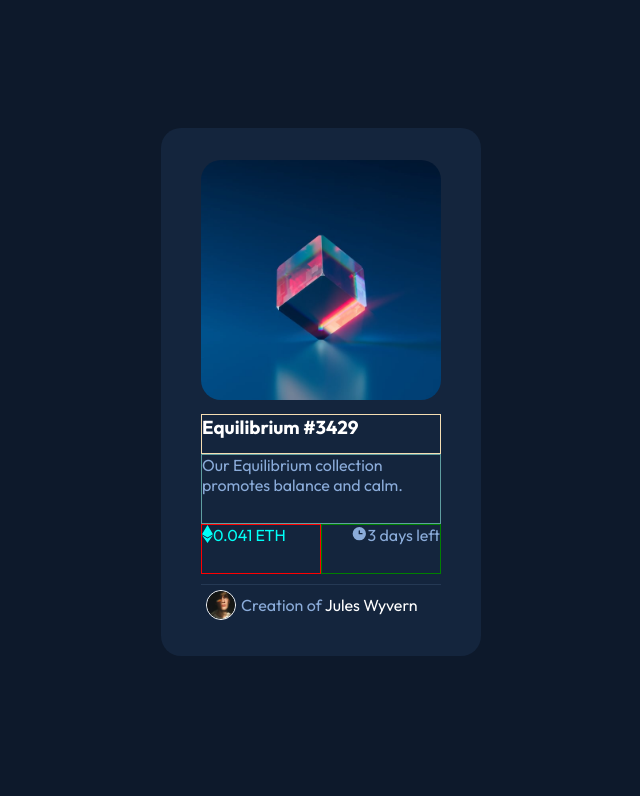
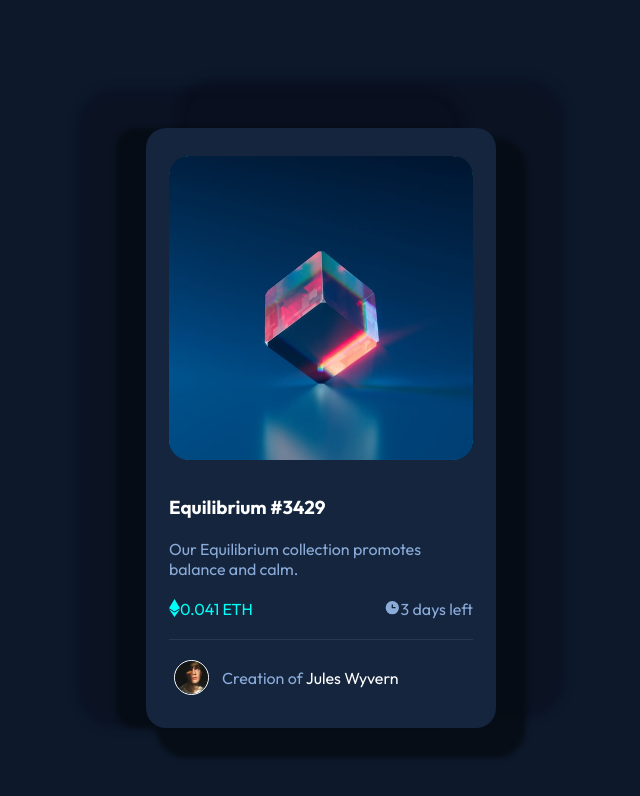
Before and after one commit to SerenaGiumentaro/preview-card-component-Frontend-Mentor, a plain HTML site: page index.html in a window 1280 px wide. Shown: the whole page, without its empty margins (319-959 px from the left). Drawn offline with Linux system fonts and the light colour scheme.

Commit message:
final commit

```diff
--- a/index.html
+++ b/index.html
@@ -13,7 +13,10 @@
 <body>
   <div class="card-container">
     <div class="img-card">
-      <img src="./images/image-equilibrium.jpg" alt="Equilibrium">
+      <img class="equilibrium" src="./images/image-equilibrium.jpg" alt="Equilibrium">
+      <div class="overlay">
+        <svg width="48" height="48" xmlns="http://www.w3.org/2000/svg"><g fill="none" fill-rule="evenodd"><path d="M0 0h48v48H0z"/><path d="M24 9C14 9 5.46 15.22 2 24c3.46 8.78 12 15 22 15 10.01 0 18.54-6.22 22-15-3.46-8.78-11.99-15-22-15Zm0 25c-5.52 0-10-4.48-10-10s4.48-10 10-10 10 4.48 10 10-4.48 10-10 10Zm0-16c-3.31 0-6 2.69-6 6s2.69 6 6 6 6-2.69 6-6-2.69-6-6-6Z" fill="#FFF" fill-rule="nonzero"/></g></svg>
+      </div>
     </div>
     <div class="caption">
       <h3>  Equilibrium #3429</h3>
@@ -29,7 +32,7 @@
     </div>
     <div class="author">
       <img src="./images/image-avatar.png" alt="avatar">
-      <p>  Creation of <span style="color: white;">Jules Wyvern</span></p>
+      <p>  Creation of <span class="name">Jules Wyvern</span></p>
     </div>
   </div>
 </body>
--- a/style.css
+++ b/style.css
@@ -13,33 +13,66 @@
     margin: 0;
 }
 body{
+    width: 100vw;
     font-family: 'outfit', sans-serif;
-    width: 100vw;
-    height: 100vh;
     background-color: var(--veryDarkBlueMain);
     color: var(--softBlue);
 }
 .card-container{
     background-color: var(--veryDarkBlueCard);
     border-radius: 20px;;
-    width: 20rem;
-    height: 33rem;
+    width: 350px;
+    height: 600px;
     margin: 8rem auto;
     display: flex;
     align-items: center;
     justify-content: center;
     gap: 10px;
     flex-direction: column;
+    box-shadow: 20px 20px 5px 10px  hsla(215, 50%, 5%, 0.847),
+                -30px 0px 5px 0px  hsla(215, 50%, 5%, 0.847),
+                -50px -20px 10px 20px  hsla(235, 52%, 5%, 0.307),
+                50px -30px 10px 20px  hsla(235, 52%, 5%, 0.307);
 }
-.img-card img{
+.img-card{
+    position: relative;
+    width: 19rem;
+    height: 19rem;
+    background-color: hsl(178, 100%, 50%);
+    border-radius: 22px;
+}
+.equilibrium{
+    position: relative;
+    opacity: 1;
     border-radius: 20px;
-    width: 15rem;
+    width: 19rem;
+    height: 19rem;
+}
+.overlay{
+    position: absolute;
+    top: 0;
+    left:0;
+    width: 100%;
+    height: 100%;
+}
+.overlay svg{
+    visibility: hidden;
+    position: absolute;
+    top: 50%;
+    left: 50%;
+    transform: translate(-50%, -50%);
+    margin: auto;
+
+}
+.img-card:hover .overlay svg{
+    visibility: visible;
+}
+.img-card:hover .equilibrium{
+    opacity: .5;
 }
 .caption{
-    height: 10rem;
     display: grid;
-    width: 240px;
-    grid-template-rows: 20px 20px 20px;
+    width: 19rem;
     grid-template-areas:
         "title title"
         "title title"
@@ -48,18 +81,17 @@ body{
         "eht time" ;
 }
 .caption h3{
-    border: 1px solid wheat;
+    padding: 25px 0 20px 0;
     color: var(--white);
     grid-area: title;
 }
 .caption>p{
-    border: 1px solid cadetblue;
     color: var(--softBlue);
     grid-area: capt;
+    padding-bottom: 20px;
 }
 .eth{
     display: flex;
-    border: 1px solid red;
     color: var(--cyan);
     grid-area: eht;
 }
@@ -70,20 +102,31 @@ body{
     color: var(--softBlue);
     display: flex;
     justify-content: flex-end;
-    border: 1px solid green;
     grid-area: time;
 }
 .author{
+    margin-top: 10px;
+    padding-top: 15px;
     display: flex;
-    width: 240px;
+    width: 19rem;
     border-top: 1px solid hsla(215, 52%, 70%, 0.145);
 }
 .author img{
     margin: 5px;
-    width: 30px;
+    width: 35px;
     border: 1px solid white;
     border-radius: 50%;
 }
 .author p{
+    margin-left: 8px;
     align-self: center;
 }
+.name{
+    color: var(--white)
+}
+.name:hover{
+    color: var(--cyan);
+}
+h3:hover{
+    color: var(--cyan);
+}
```
